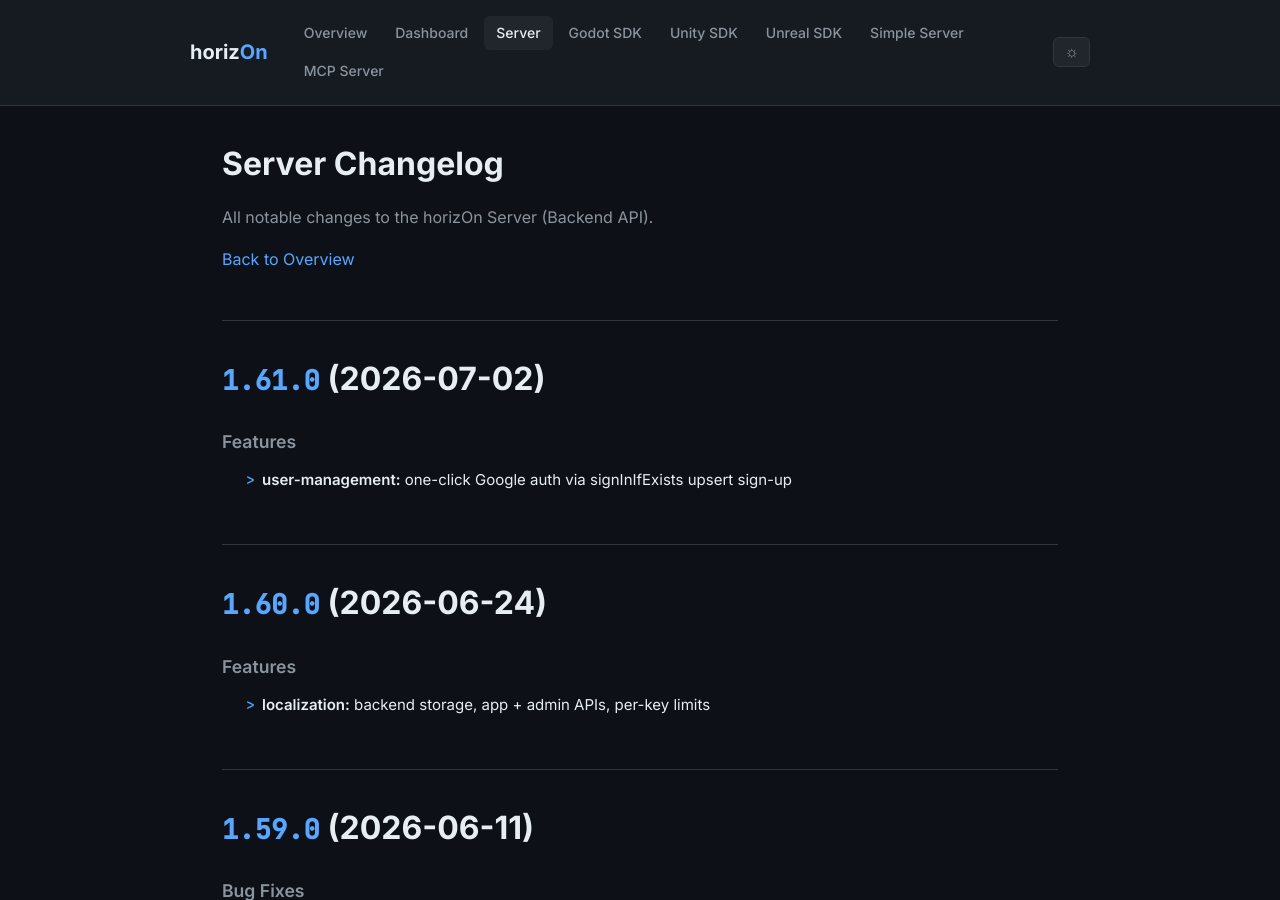
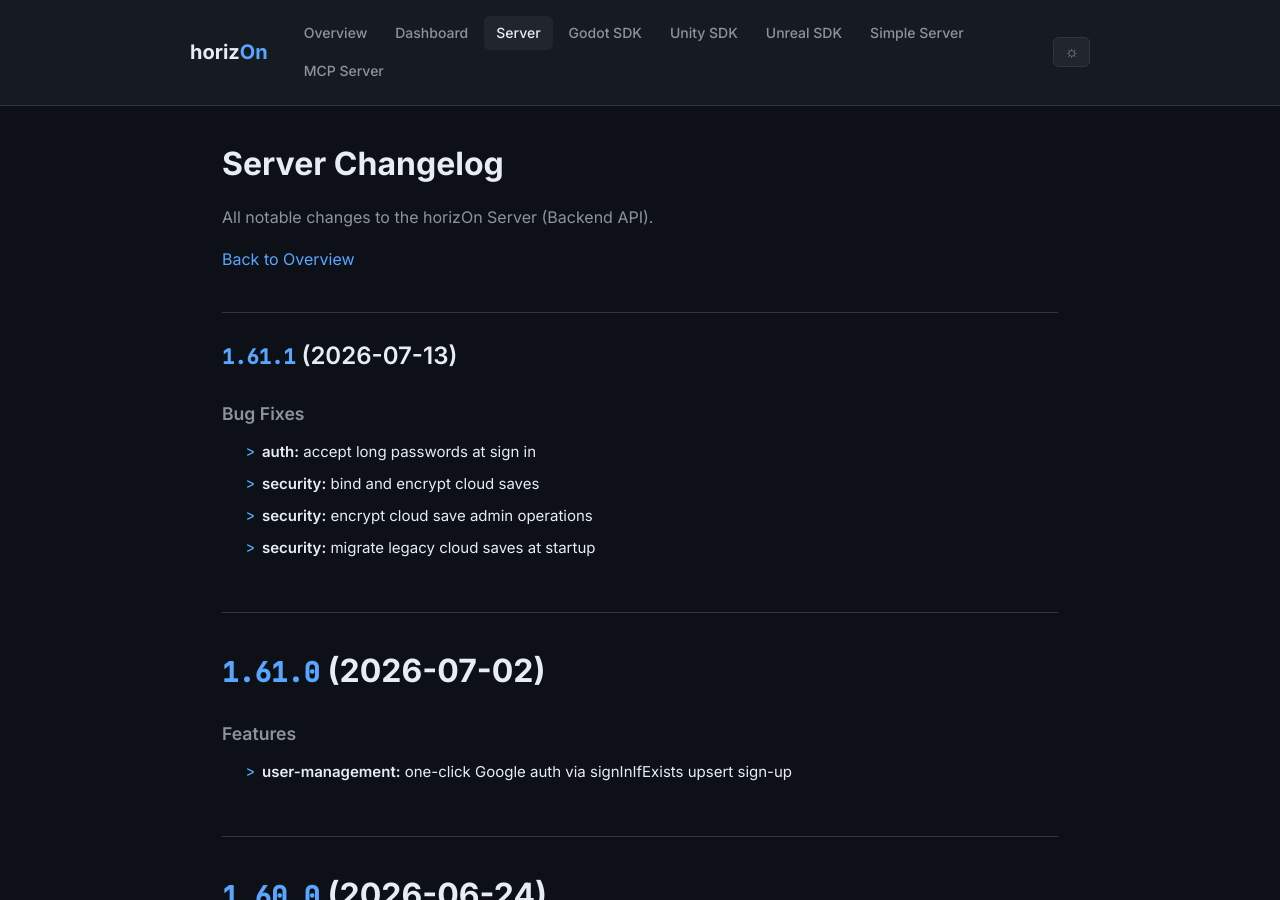
Before and after one commit to ProjectMakersDE/horizOn-Changelog, a Jekyll site: the page built from server-changelog.md, in a window 1280 px wide and 900 px high. Built offline with Jekyll 4.4.1, drawn with Linux system fonts in a browser that asks for light colours.

Commit message:
chore: sync changelogs [skip ci]

```diff
--- a/server-changelog.md
+++ b/server-changelog.md
@@ -8,6 +8,16 @@ title: Server Changelog
 All notable changes to the horizOn Server (Backend API).
 
 [Back to Overview](.)
+
+## [1.61.1](https://github.com/ProjectMakersDE/horizOn-Server/compare/v1.61.0...v1.61.1) (2026-07-13)
+
+
+### Bug Fixes
+
+* **auth:** accept long passwords at sign in ([2bd3b37](https://github.com/ProjectMakersDE/horizOn-Server/commit/2bd3b3742905e14c54ec564228c0a89724d1bfb2))
+* **security:** bind and encrypt cloud saves ([574bb4d](https://github.com/ProjectMakersDE/horizOn-Server/commit/574bb4db4a98c15a31387875694ebc424a542ef6))
+* **security:** encrypt cloud save admin operations ([78a7598](https://github.com/ProjectMakersDE/horizOn-Server/commit/78a7598e0fc064e6d43af326af47995d1d83f71c))
+* **security:** migrate legacy cloud saves at startup ([c328dfa](https://github.com/ProjectMakersDE/horizOn-Server/commit/c328dfa64a4df0bdb593e7fb09fb8c88bdb4388c))
 
 # [1.61.0](https://github.com/ProjectMakersDE/horizOn-Server/compare/v1.60.0...v1.61.0) (2026-07-02)
 
```
Also changed, not shown: index.md (+1 -1 lines).
